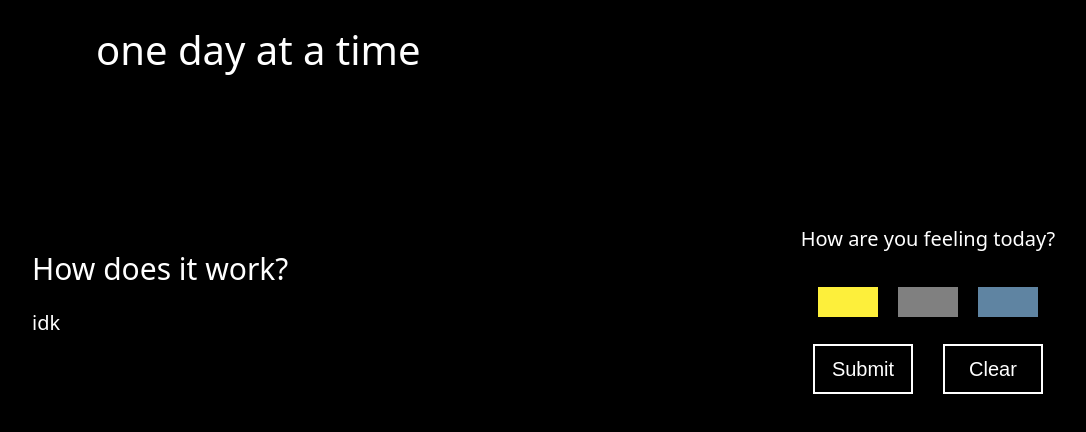
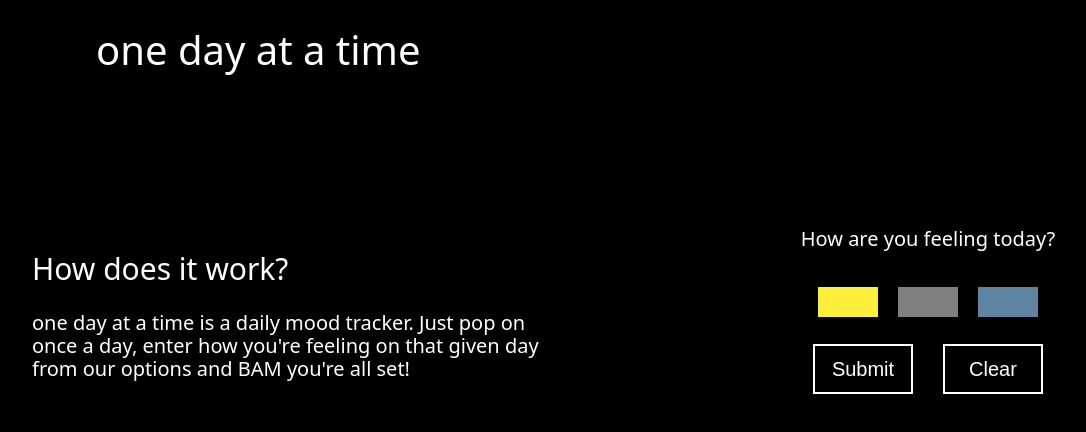
Before and after one commit to tillerload/one-day-at-a-time, a React (Create React App) app: page / in a window 1280 px wide. Shown: the top 432 px of the page, without its empty margins (32-1118 px from the left). Built offline with nearby package versions, Linux system fonts and the light colour scheme; no server answers; the database is empty.

Commit message:
oops forgot to add an explination

```diff
--- a/src/App.js
+++ b/src/App.js
@@ -85,7 +85,7 @@ function App() {
         <div className="about-section">
           <div className="wrapper">
             <h2>How does it work?</h2>
-            <p>idk</p>
+            <p>one day at a time is a daily mood tracker. Just pop on once a day, enter how you're feeling on that given day from our options and BAM you're all set!</p>
           </div>
         </div>
 
```
